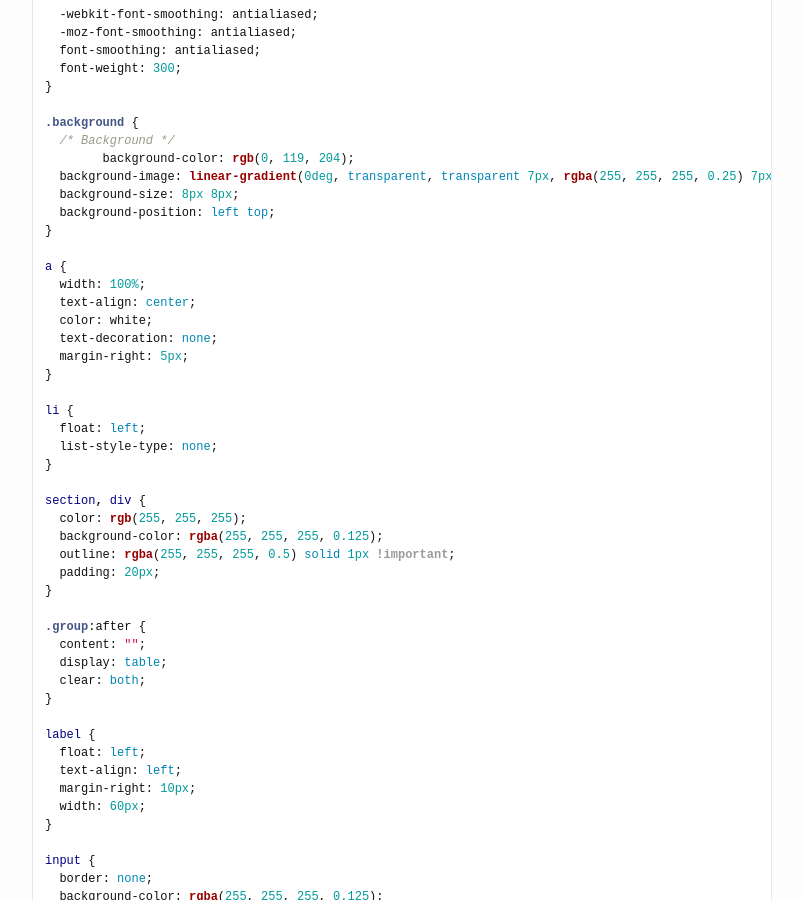
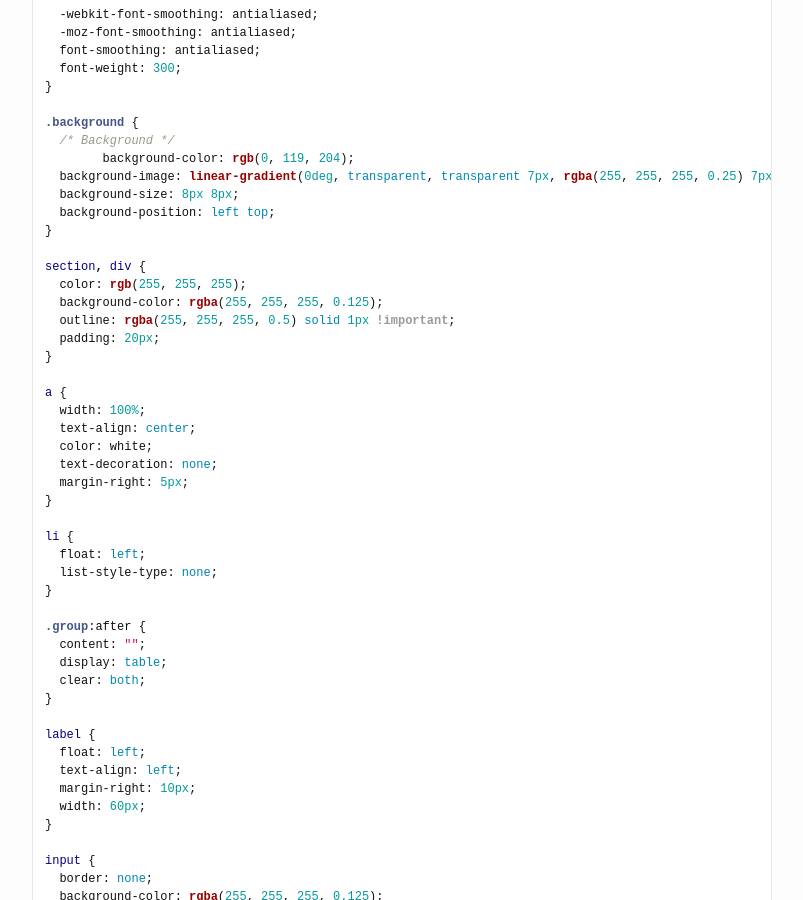
Before and after one commit to develdoe/develdoe.github.io, a Jekyll site: the page built from _posts/2017-11-16-css-development-stylesheet.md, in a window 1280 px wide and 900 px high, scrolled down 503 px. Shown: the whole window, without its empty margins (238-1041 px from the left). Built offline with Jekyll 4.4.1, drawn with Linux system fonts in a browser that asks for light colours; some of the changed lines change nothing that is shown.

Commit message:
Create 2017-11-16-css-development-stylesheet.md

```diff
--- a/_posts/2017-11-16-css-development-stylesheet.md
+++ b/_posts/2017-11-16-css-development-stylesheet.md
@@ -34,6 +34,13 @@ body {
   background-position: left top;
 }
 
+section, div {
+  color: rgb(255, 255, 255);
+  background-color: rgba(255, 255, 255, 0.125);
+  outline: rgba(255, 255, 255, 0.5) solid 1px !important;
+  padding: 20px;
+}
+
 a {
   width: 100%;
   text-align: center;
@@ -45,13 +52,6 @@ a {
 li {
   float: left;
   list-style-type: none;
-}
-
-section, div {
-  color: rgb(255, 255, 255);
-  background-color: rgba(255, 255, 255, 0.125);
-  outline: rgba(255, 255, 255, 0.5) solid 1px !important;
-  padding: 20px;
 }
 
 .group:after {
```
